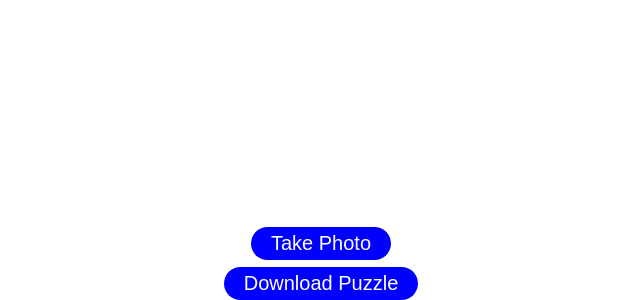
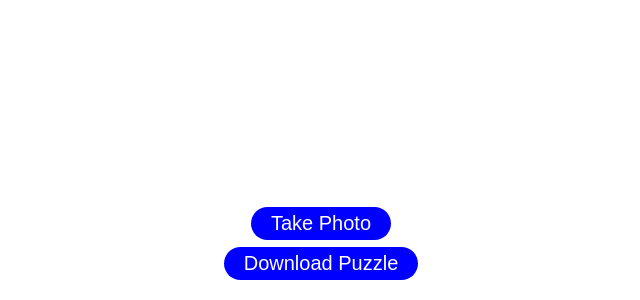
Before and after one commit to phsequeira/ARPhotoPuzzle, a plain HTML site: page index.html in a window 1280 px wide. Shown: the part 500-800 px from the top of the page, without its empty margins (319-959 px from the left). Drawn offline with Linux system fonts and the light colour scheme.

Commit message:
Update main.css

```diff
--- a/css/main.css
+++ b/css/main.css
@@ -12,7 +12,7 @@ html {
   .takePhoto {
     z-index: 300;
     position: absolute;
-    bottom: 4rem;
+    bottom: 6rem;
     color: white;
     font-size: 2rem;
     padding: .5rem 2rem;
@@ -29,7 +29,7 @@ html {
     border: none;
     border-radius: 25px;
     background-color: blue;
-    bottom: 0rem;
+    bottom: 2rem;
   }
   .solved {
     display: none;
```
